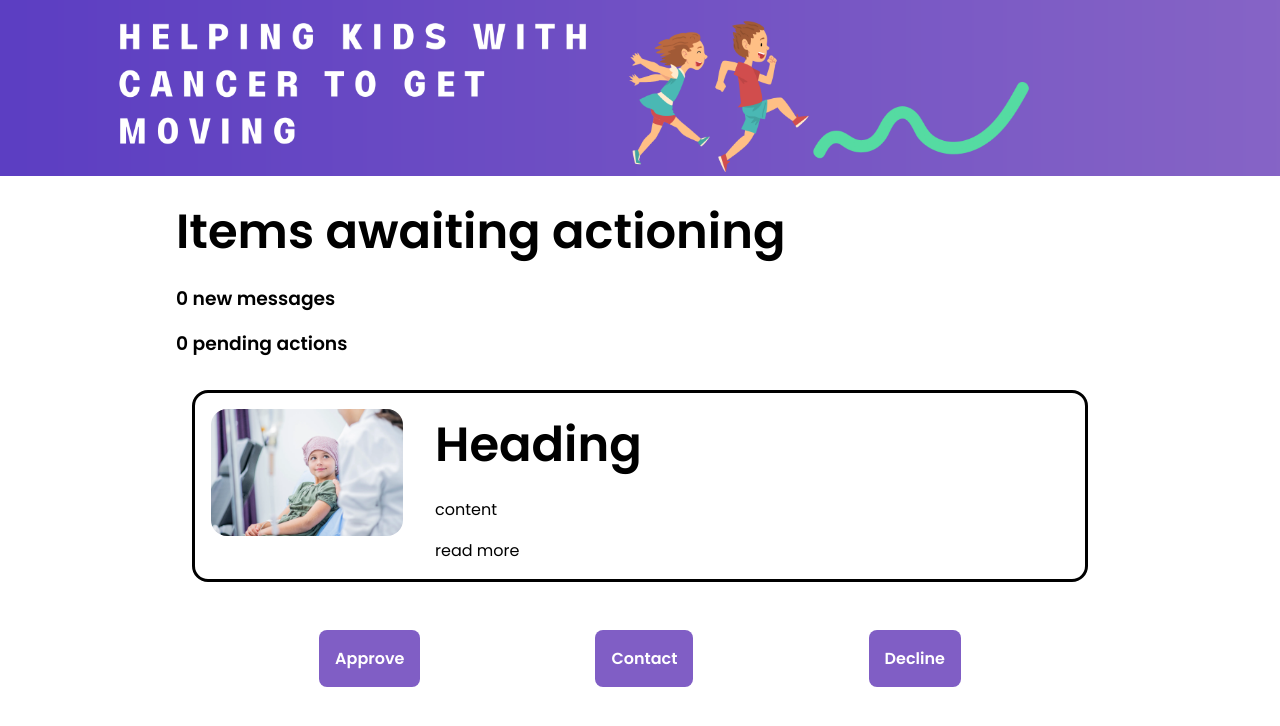
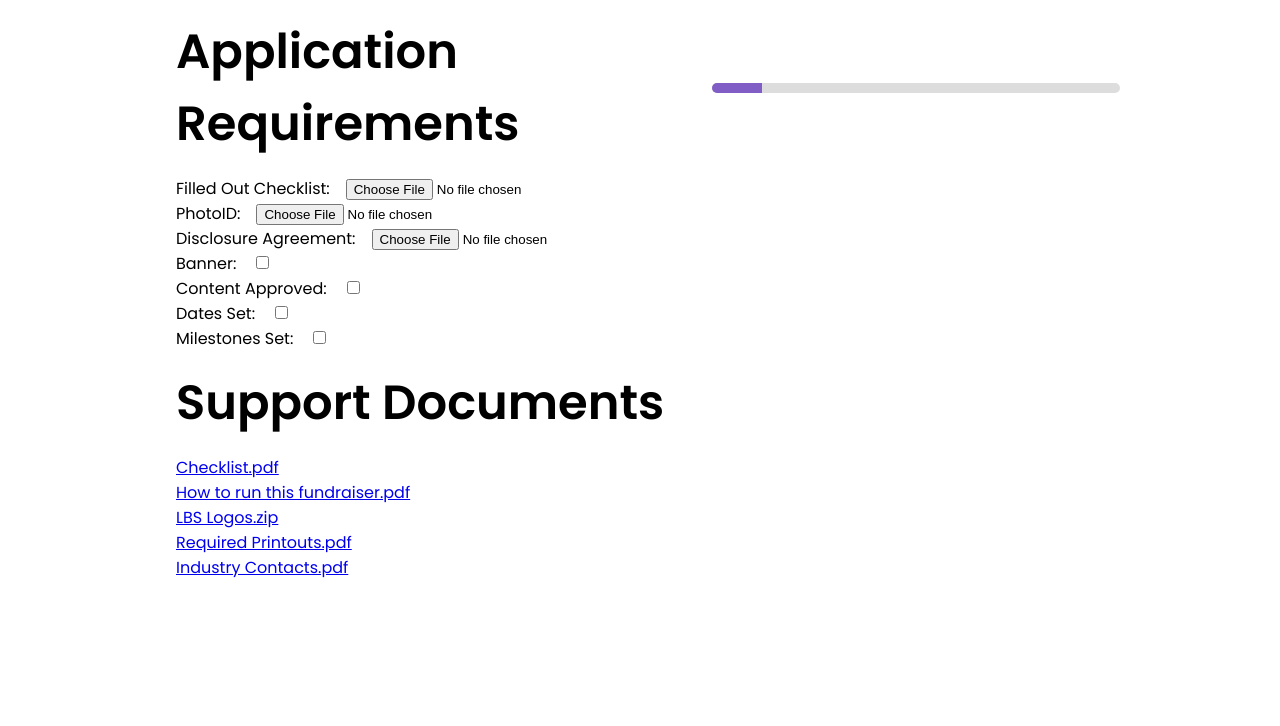
Before and after one commit to Bealeja/lbs-digital-tool, a React (Create React App) app in the folder client/: page / in a window 1280 px wide. Shown: the top 726 px of the page. Built offline with nearby package versions, Linux system fonts and the light colour scheme.

Commit message:
Update to admin files

```diff
--- a/client/src/App.js
+++ b/client/src/App.js
@@ -9,7 +9,8 @@ import "./App.scss";
 // import HostApplication from "./scenes/hostApplicationPage";
 // import FundraiserPublicPage from "./scenes/fundraiserPublicPage";
 // import ActiveFundraiserPage from "./scenes/activeFundraiserPage";
-import AdminHostPage from "./scenes/Admin/adminHomePage";
+// import AdminHostPage from "./scenes/Admin/adminHomePage";
+import AdminFundraiserPage from "./scenes/Admin/adminFundraiserPage";
 
 function App() {
   return (
@@ -17,7 +18,7 @@ function App() {
       <BrowserRouter>
         <Switch>
           <Route path="/">
-            <AdminHostPage />
+            <AdminFundraiserPage />
           </Route>
         </Switch>
       </BrowserRouter>
--- a/client/src/scenes/Admin/adminFundraiserPage/index.jsx
+++ b/client/src/scenes/Admin/adminFundraiserPage/index.jsx
@@ -1,8 +1,82 @@
 import "./index.scss";
 
 const AdminFundraiserPage = () => {
-  <h2>Application Requirements</h2>;
-  <></>;
+  return (
+    <div>
+      <div class="flex-row application-requirments margin">
+        <h2>Application Requirements</h2>
+        <div class="progress-bar-container">
+          <div class="progress-bar"></div>
+        </div>
+      </div>
+      <form class="form flex-column margin">
+        <label>
+          <span>Filled Out Checklist:</span>
+          <input required placeholders="" type="file" class="input" />
+        </label>
+        <label>
+          <span>PhotoID:</span>
+          <input required placeholders="" type="file" class="input" />
+        </label>
+        <label>
+          <span>Disclosure Agreement:</span>
+          <input required placeholders="" type="file" class="input" />
+        </label>
+        <label>
+          <span>Banner:</span>
+          <input required placeholders="" type="checkbox" class="input" />
+        </label>
+        <label>
+          <span>Content Approved:</span>
+          <input required placeholders="" type="checkbox" class="input" />
+        </label>
+        <label>
+          <span>Dates Set:</span>
+          <input required placeholders="" type="checkbox" class="input" />
+        </label>
+        <label>
+          <span>Milestones Set:</span>
+          <input required placeholders="" type="checkbox" class="input" />
+        </label>
+        <h2>Support Documents</h2>
+        <label>
+          <span>
+            <a href="example.pdf" download>
+              Checklist.pdf
+            </a>
+          </span>
+        </label>
+        <label>
+          <span>
+            <a href="example.pdf" download>
+              How to run this fundraiser.pdf
+            </a>
+          </span>
+        </label>
+        <label>
+          <span>
+            <a href="example.pdf" download>
+              LBS Logos.zip
+            </a>
+          </span>
+        </label>
+        <label>
+          <span>
+            <a href="example.pdf" download>
+              Required Printouts.pdf
+            </a>
+          </span>
+        </label>
+        <label>
+          <span>
+            <a href="example.pdf" download>
+              Industry Contacts.pdf
+            </a>
+          </span>
+        </label>
+      </form>
+    </div>
+  );
 };
 
 export default AdminFundraiserPage;
--- /dev/null
+++ b/client/src/scenes/Admin/adminFundraiserPage/index.scss
@@ -0,0 +1,21 @@
+@import "../../../App.scss";
+
+.progress-bar-container {
+  width: 500px;
+  height: 10px;
+  background-color: #ddd;
+  border-radius: 10px;
+  overflow: hidden;
+}
+
+.progress-bar {
+  height: 100%;
+  background-color: #805ec5;
+  width: 50px; /* Initially, the width is 0 */
+  transition: width 0.3s ease-in-out;
+}
+
+.application-requirments {
+  justify-content: left;
+  align-items: center;
+}
```
